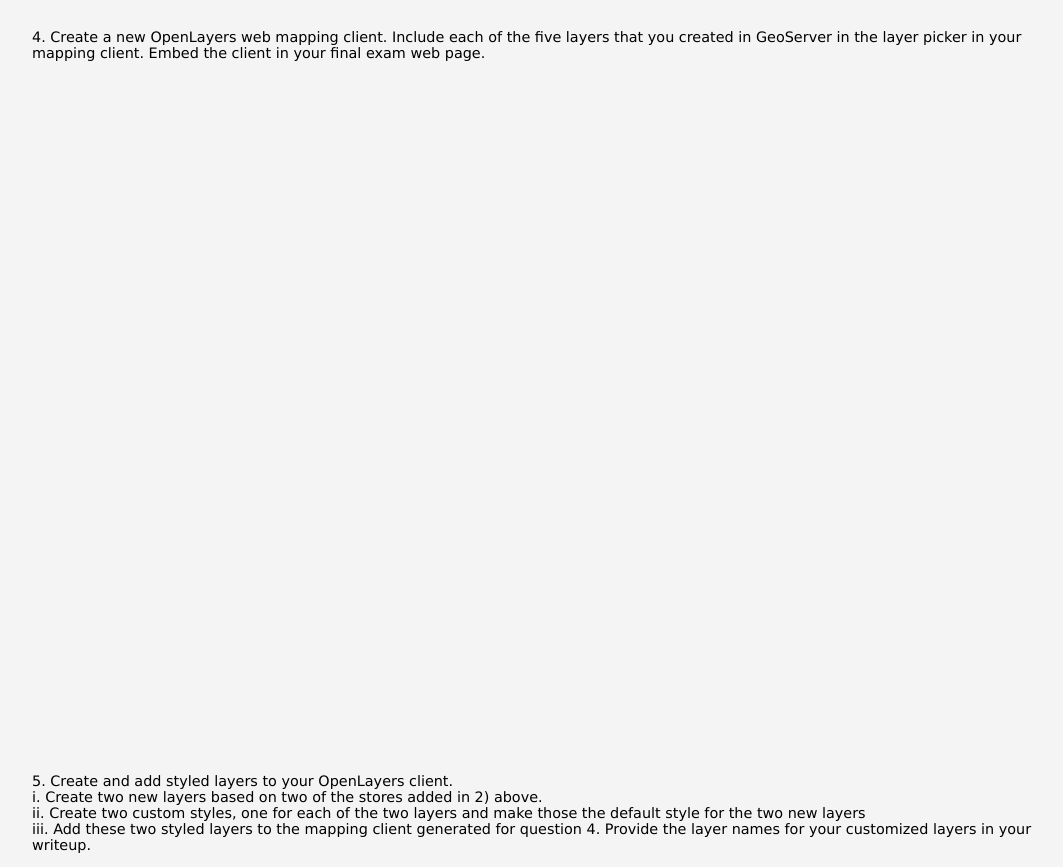
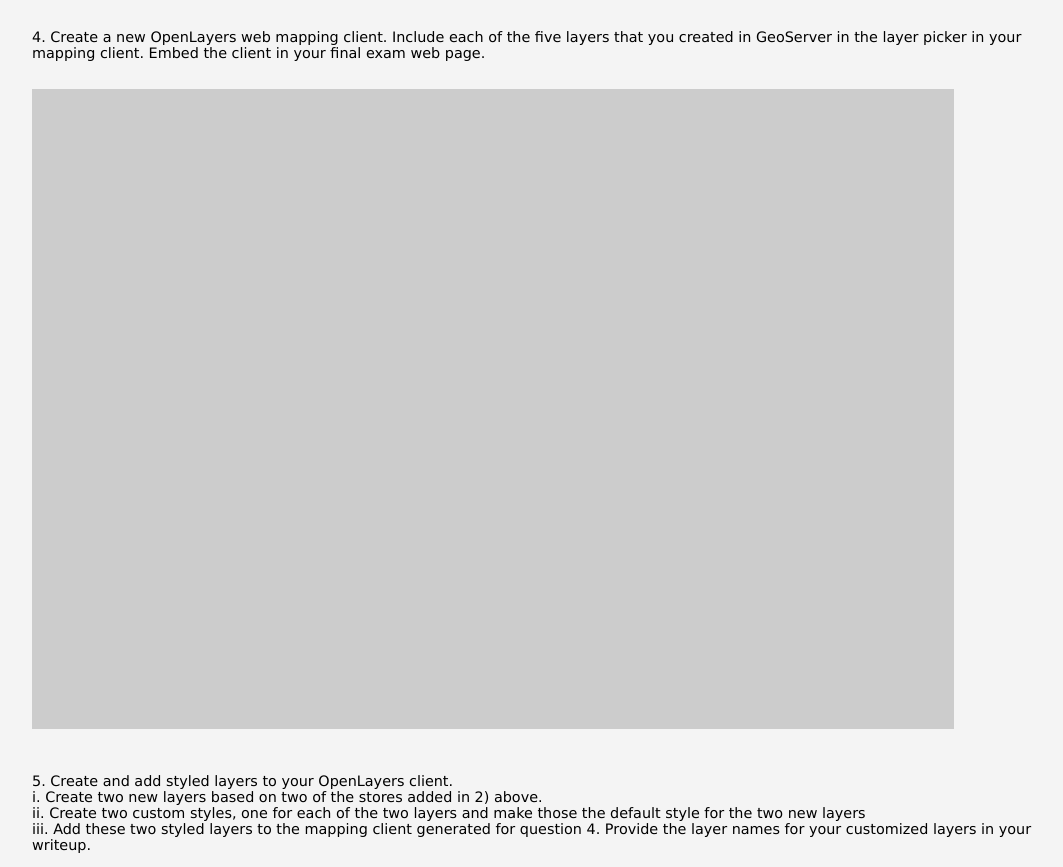
Before and after one commit to barthelm/Geog585, a plain HTML site: page 585-final.html in a window 1280 px wide. Shown: the part 3712-4579 px from the top of the page, without its empty margins (96-1159 px from the left). Drawn offline with nearby package versions, Linux system fonts and the light colour scheme; a script that the page names is missing.

Commit message:
Update 585-final.html

```diff
--- a/585-final.html
+++ b/585-final.html
@@ -193,7 +193,7 @@ GEOGCS["GCS_WGS_1984", DATUM["WGS_1984"</p>
 <p>4. Create a new OpenLayers web mapping client. Include each of the five layers that you created in GeoServer in the layer picker in your mapping
 client. Embed the client in your final exam web page.</p>
 
-<div id="map" style="width:90%;"></div>
+<div id="map" style="width:90%;background-color:#cccccc"></div>
 
     <p style="margin-top:3em;">5. Create and add styled layers to your OpenLayers client.<br />
 i. Create two new layers based on two of the stores added in 2) above.<br />
```
